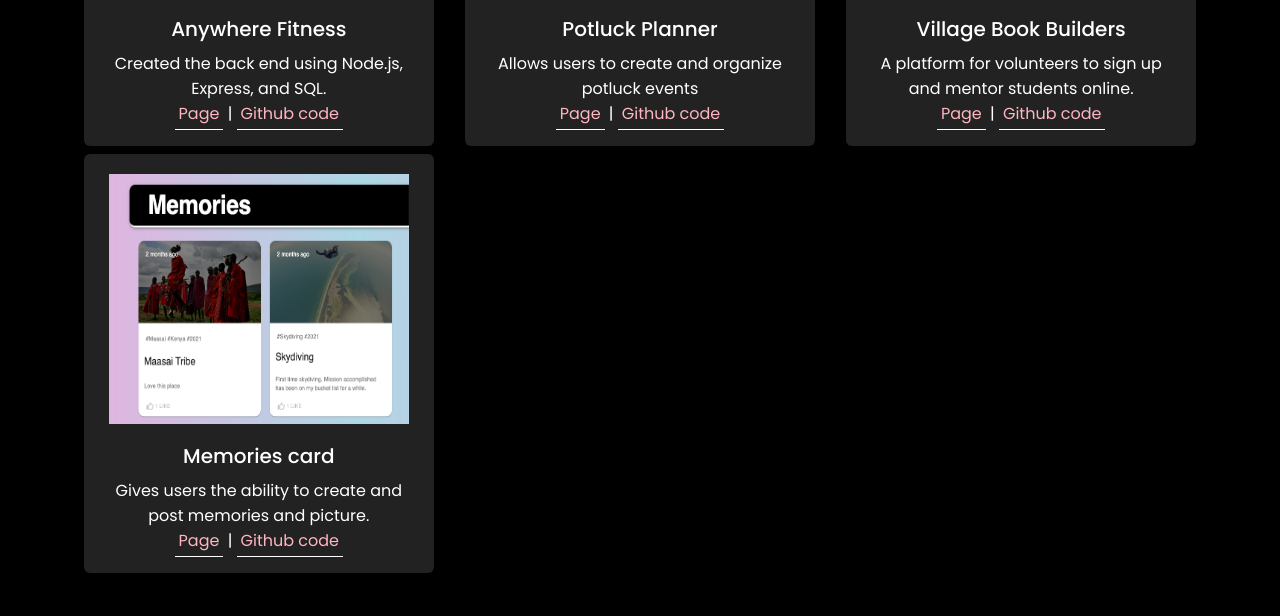
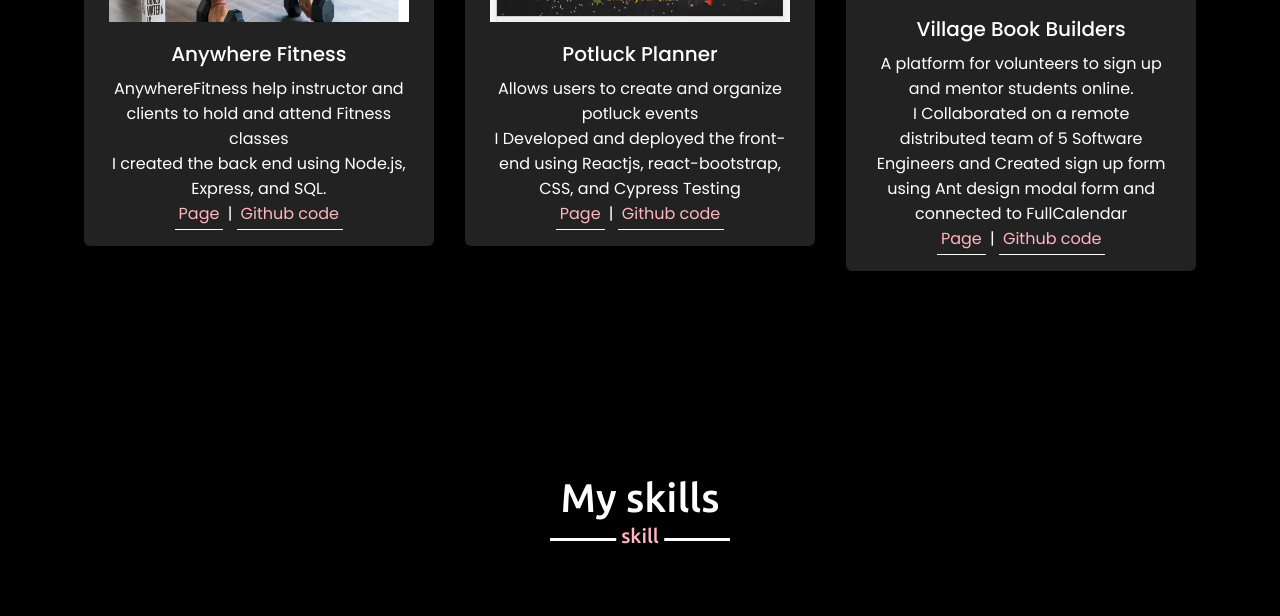
Before and after one commit to kasech-isaac/portfolio, a plain HTML site: page index.html in a window 1280 px wide. Shown: the part 2036-2652 px from the top of the page. Drawn offline with nearby package versions, Linux system fonts and the light colour scheme.

Commit message:
fixed project

```diff
--- a/index.html
+++ b/index.html
@@ -80,7 +80,8 @@
                     <div class="box">
                         <img src="image/anywherefitness.jpg" alt="fitness">
                         <div class="text">Anywhere Fitness</div>
-                        <p>Created the back end using Node.js, Express, and SQL.</p>
+                        <p>AnywhereFitness help instructor and clients to hold and attend Fitness classes</p>
+                        <p>I created the back end using Node.js, Express, and SQL.</p>
                         <a href="https://anywherefitness12.netlify.app" target="_blank" class="sleep">Page</a> |
                         <a href="https://github.com/kasech-isaac/Anywhere-Fit-BE" target="_blank" class="sleep">Github
                             code</a>
@@ -92,6 +93,7 @@
                         <img src="image/pot.png" alt="me">
                         <div class="text">Potluck Planner</div>
                         <p>Allows users to create and organize potluck events</p>
+                        <p>I Developed and deployed the front-end using Reactjs, react-bootstrap, CSS, and Cypress Testing </p>
                         <a href="https://potluck2021foodyumm.netlify.app" target="_blank" class="sleep">Page</a> |
                         <a href="https://github.com/kasech-isaac/potluck-planner" target="_blank" class="sleep"> Github
                             code </a>
@@ -104,25 +106,13 @@
                         <img src="image/village.png" alt="me">
                         <div class="text">Village Book Builders</div>
                         <p>A platform for volunteers to sign up and mentor students online.</p>
+                        <p>I Collaborated on a remote distributed team of 5 Software Engineers and Created sign up form using Ant design modal form and connected to FullCalendar</p>
                         <a href="https://memoriestoremamber.netlify.app" target="_blank" class="sleep">Page</a> |
                         <a href="https://github.com/kasech-isaac/Village-book-builders-FE" target="_blank"
                             class="sleep">Github code</a>
                     </div>
                 </div>
-
-                <div class="card">
-                    <div class="box">
-                        <img src="image/Screen Shot 2021-08-04 at 5.27.16 PM.png" alt="memo">
-                        <div class="text">Memories card</div>
-                        <p>Gives users the ability to create and post memories and picture. </p>
-                        <a href="https://memoriestoremamber.netlify.app" target="_blank" class="sleep">Page</a> |
-                        <a href="https://github.com/kasech-isaac/memories-FE" target="_blank" class="sleep">Github
-                            code</a>
-
-
-                    </div>
-                </div>
-
+<!-- more proj coming -->
 
             </div>
         </div>
```
